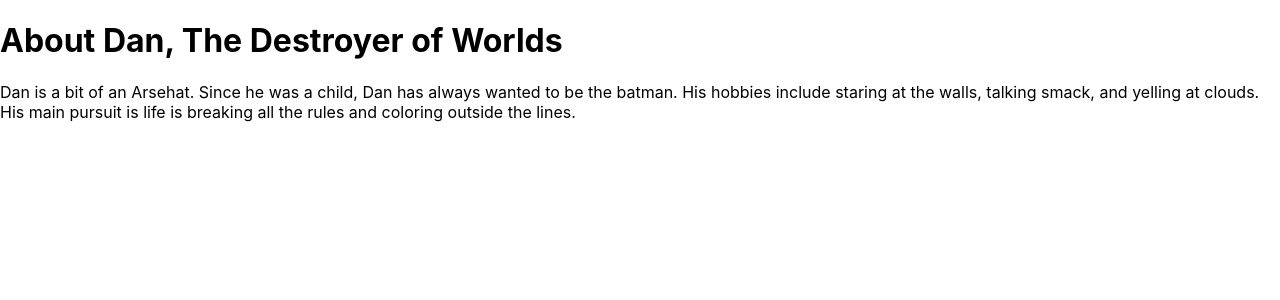
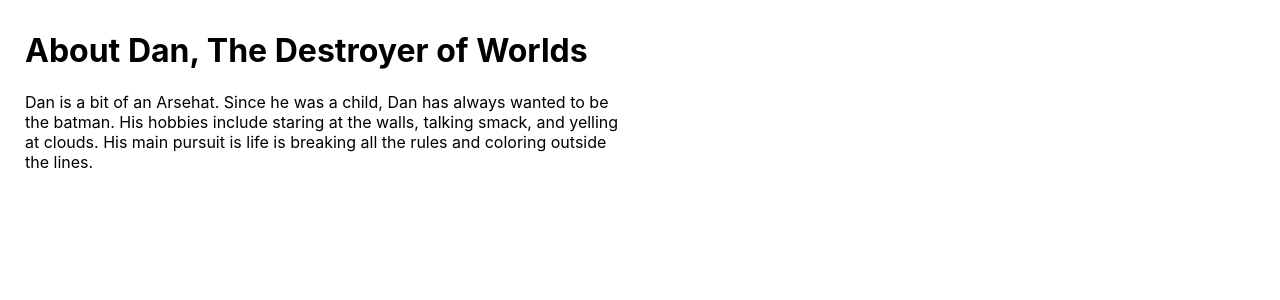
Before and after one commit to dcgoodwin2112/lunchdev-react-holiday-2022, a Next.js app: page /about in a window 1280 px wide. Shown: the top 300 px of the page. Built offline with nearby package versions, Linux system fonts and the light colour scheme.

Commit message:
update content and styles

```diff
--- a/app/about/page.tsx
+++ b/app/about/page.tsx
@@ -33,7 +33,7 @@ const firstThings = [
 const childhoodThings = [
   "not really been all that skilled at well... anything",
   "had lofty goals such as world conquest and teaching ducks how to recognize road signs",
-  "believed in reincarnation and that he was actually a jellyfish in a past life",
+  "believed that he was actually a jellyfish in a past life",
   "always wanted to be the batman",
   "gotten a sick and twisted sense of enjoyment from putting fish in the microwave",
 ];
@@ -93,13 +93,15 @@ export default function About() {
   }
   return (
     <main>
+      <div style={{padding: "10px 25px"}}>
       <h1>About Dan, {content.title}</h1>
-      <p>
+      <p style={{maxWidth: "600px"}}>
         Dan is {content.firstThing}. Since he was a child, Dan has{" "}
         {content.childhoodThing}. His hobbies include{" "}
         {`${content.hobbies.one}, ${content.hobbies.two}, and ${content.hobbies.three}`}
         . His main pursuit is life is {content.mainThing}.
       </p>
+      </div>
     </main>
   );
 }
```
